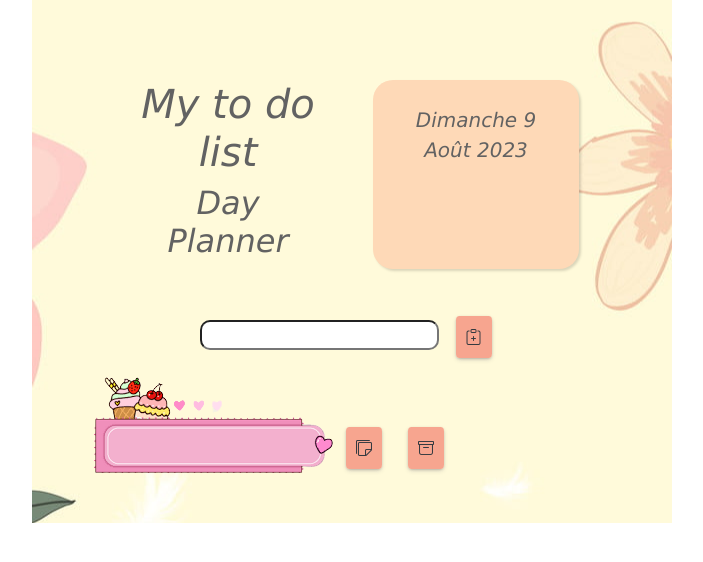
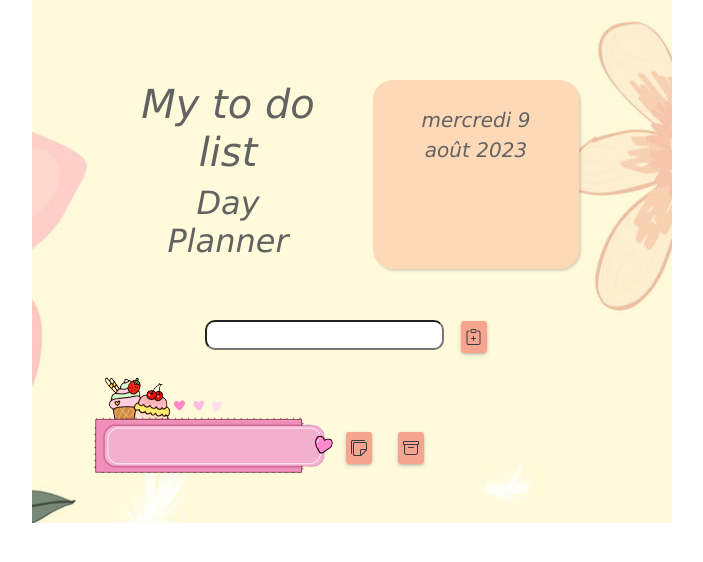
Before and after one commit to RHenintsoa/Todo-list, a plain HTML site: page index.html in a window 1280 px wide. Both pictures are taken after a click on the button 761 px from the left and 336 px from the top of the page. Shown: the whole page, without its empty margins (288-991 px from the left). Drawn offline with Linux system fonts and the light colour scheme.

Commit message:
the add and delete buttons are fonctionnal/ method new Date update

```diff
--- a/assets/js/index.js
+++ b/assets/js/index.js
@@ -1,35 +1,42 @@
    // Récupérer le jour
-let weekday =['Lundi','Mardi','Mercredi','Jeudi','Vendredi','Samedi','Dimanche'];
-let day = (new Date().getDay());
- for ( day = 0; day < weekday.length ; day++) {
-    let dayd = weekday[day];
-    document.getElementById('day').innerHTML = dayd;
- }
-   // Récupérer la date
-let date = (new Date().getDate());
-document.getElementById('date').innerHTML = date;
-   // Récupérer le mois
-let months =['Janvier','Février','Mars','Avril','Mai','Juin','Juillet','Août','Septembre','Octobre','Novembre','Décembre'];
-let monthIndex  = (new Date().getMonth());
-let month = months[monthIndex];
-document.getElementById('month').innerHTML= month;
+const date = new Date();
+const display = {
+  weekday: 'long',
+  year: 'numeric',
+  month: 'long',
+  day: 'numeric',
+};
+let moment =(date.toLocaleString('fr-IN', display));
+document.getElementById('date').innerHTML = moment;
 
- // Récupérer l'année
-let year = (new Date().getFullYear());
-document.getElementById('year').innerHTML = year;
-// Récupérer les heures et les minutes
-// let hour = (new Date().getHours());
-// let minute = (new Date().getMinutes());
-// let second = (new Date().getSeconds());
 
-// Affichage to-do qu'on vient d'ajouter avec le déclencheur ajouter
+// Affichage
 let btnAdd = document.getElementById('btn-add');
 let todoList = document.getElementById('todo-list');
 btnAdd.addEventListener('click', function(){
+   // Add
    let myTodo = document.getElementById('input-todo').value;
    let myList = document.createElement('tr');
     myList.innerHTML = `<td class="sticky" id="my-todo">`+myTodo+` </td>
                         <td><button class=" btn btn-edit"><span class="bi bi-stickies"></span></button></td>
                         <td><button class="btn btn-delete"> <span class="bi bi-archive"></span></button></td>`
 todoList.appendChild(myList);
+document.getElementById('input-todo').value ="";
+   // Delete
+let deleteButtons = document.getElementsByClassName('btn btn-delete');
+for (let i = 0; i < deleteButtons.length; i++) {
+    deleteButtons[i].addEventListener('click', function() {
+        this.closest('tr').remove();
+    });
+}
+   // Edit
+  let editButtons = document.getElementsByClassName('btn btn-edit');
+  for (let i = 0; i< editButtons.length; i++){
+   editButtons[i].onclick = function(){
+      document.getElementById('line-add').style.display="none";
+      document.getElementById('line-edit').style.display="block";
+      console.log(this.closest(myTodo[i]));
+   }
+  }
+
 });
--- a/assets/style.css
+++ b/assets/style.css
@@ -8,6 +8,7 @@
 }
 .row{
     margin: 20px 0 20px 0;
+
 }
 .title{
     display: flex;
@@ -26,12 +27,13 @@
     box-shadow: rgba(0, 0, 0, 0.15) 1.95px 1.95px 2.6px;
     font-size: 20px;
 }
-#input-todo{
+#input-todo, #input-edit {
     border-radius: 10px;
 }
-/* .test{
-    background: #626262;
-} */
+#line-edit{
+    display: none;
+}
+
 .sticky{
     background: url(./img/sticki.png);
     background-size: cover;
@@ -47,7 +49,7 @@ td{
 }
 .bi{
     background: #F7A58F;
-    padding: 10px;
+    padding: 5px;
     border-radius: 10%;
     color: #343A40;
     font-weight: bolder;
@@ -62,4 +64,5 @@ td{
 }
 .btn{
     border: none;
+
 }
--- a/index.html
+++ b/index.html
@@ -20,8 +20,8 @@
                         <h2> Day Planner</h2>
                     </div>
                     <div class="col-lg-5 col-md-5 col-xs-12" id="box-date">
-                        <p>
-                            <span id="day"></span> <span id="date"> </span> <span id="month"></span> <span id="year">Année</span>
+                        <p id="date">
+
                         </p>
 
                     </div>
@@ -30,14 +30,19 @@
             </div>
         </div>
         <div class="row" >
-            <div class="col-lg-6 col-md-10 col-xs-12 offset-lg-3 offset-md-1 test text-center">
-                <input type="text" id="input-todo">
+            <div class="col-lg-6 col-md-10 col-xs-12 offset-lg-3 offset-md-1 text-center" id="line-add">
+                <input type="text" id="input-todo" placeholder="">
                 <button type="button" class="btn" id="btn-add"> <span class="bi bi-clipboard-plus"></span></button>
             </div>
+            <div class="col-lg-6 col-md-10 col-xs-12 offset-lg-3 offset-md-1  text-center" id="line-edit">
+                <input type="text" id="input-edit" placeholder="">
+                <button type="button" class="btn" id="btn-confirm"> <span class="bi bi-check"></span></button>
+            </div>
         </div>
+
         <div class="row" >
-            <div class="col-lg-6 col-md-10 col-xs-12 offset-lg-3 offset-md-1 test text-center">
-                <table class="table-borderless">
+            <div class="col-lg-6 col-md-10 col-xs-12 offset-lg-3 offset-md-1 text-center">
+                <table class="table-borderless"id='table-list'>
                     <tr id="todo-list">
 
                     </tr>
@@ -47,6 +52,7 @@
 
     </div>
 
+
     <script src="./assets/js/jquery.js"></script>
     <script src="./assets/js/index.js" type="text/javascript"></script>
 </body>
```
